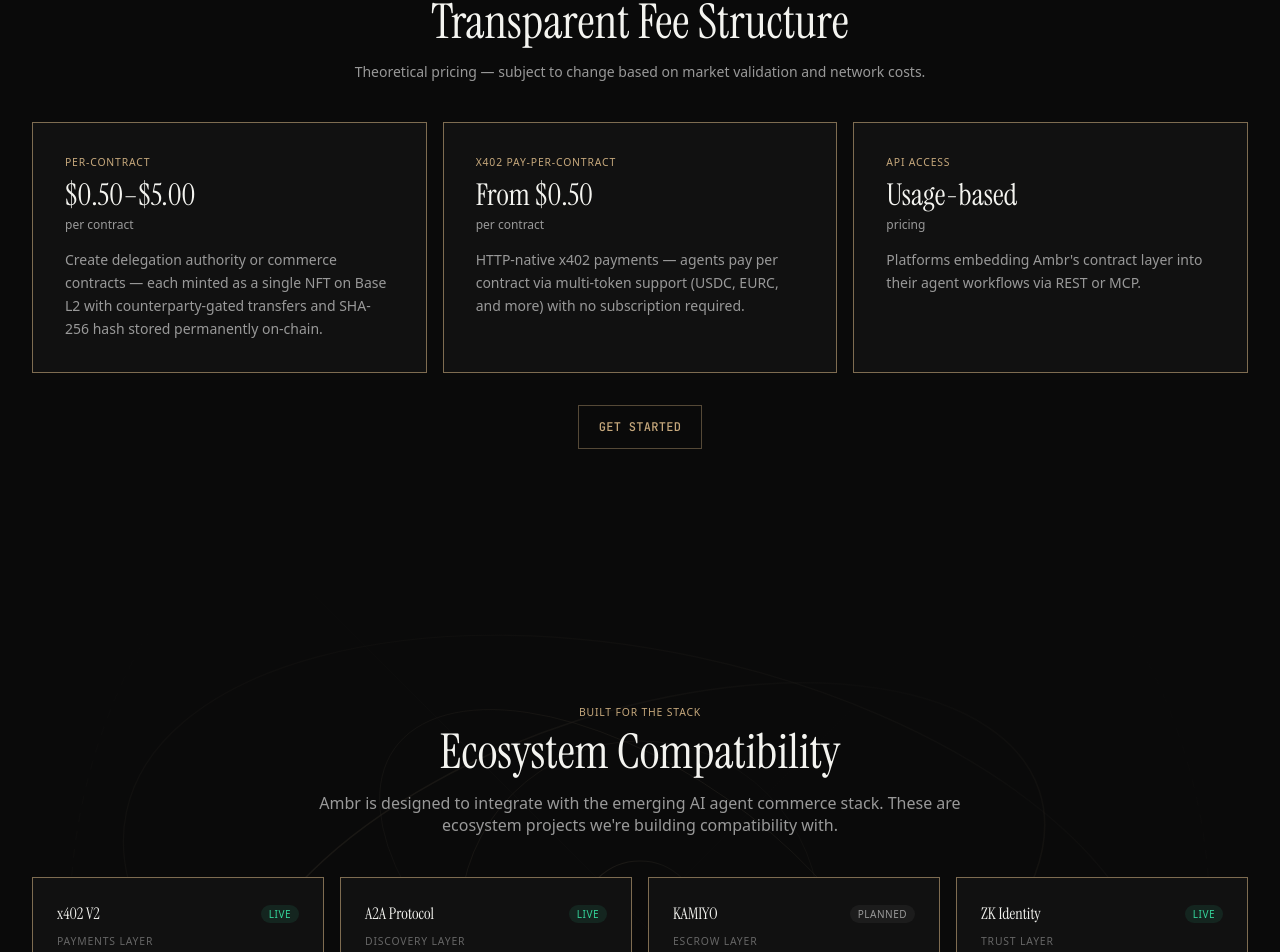
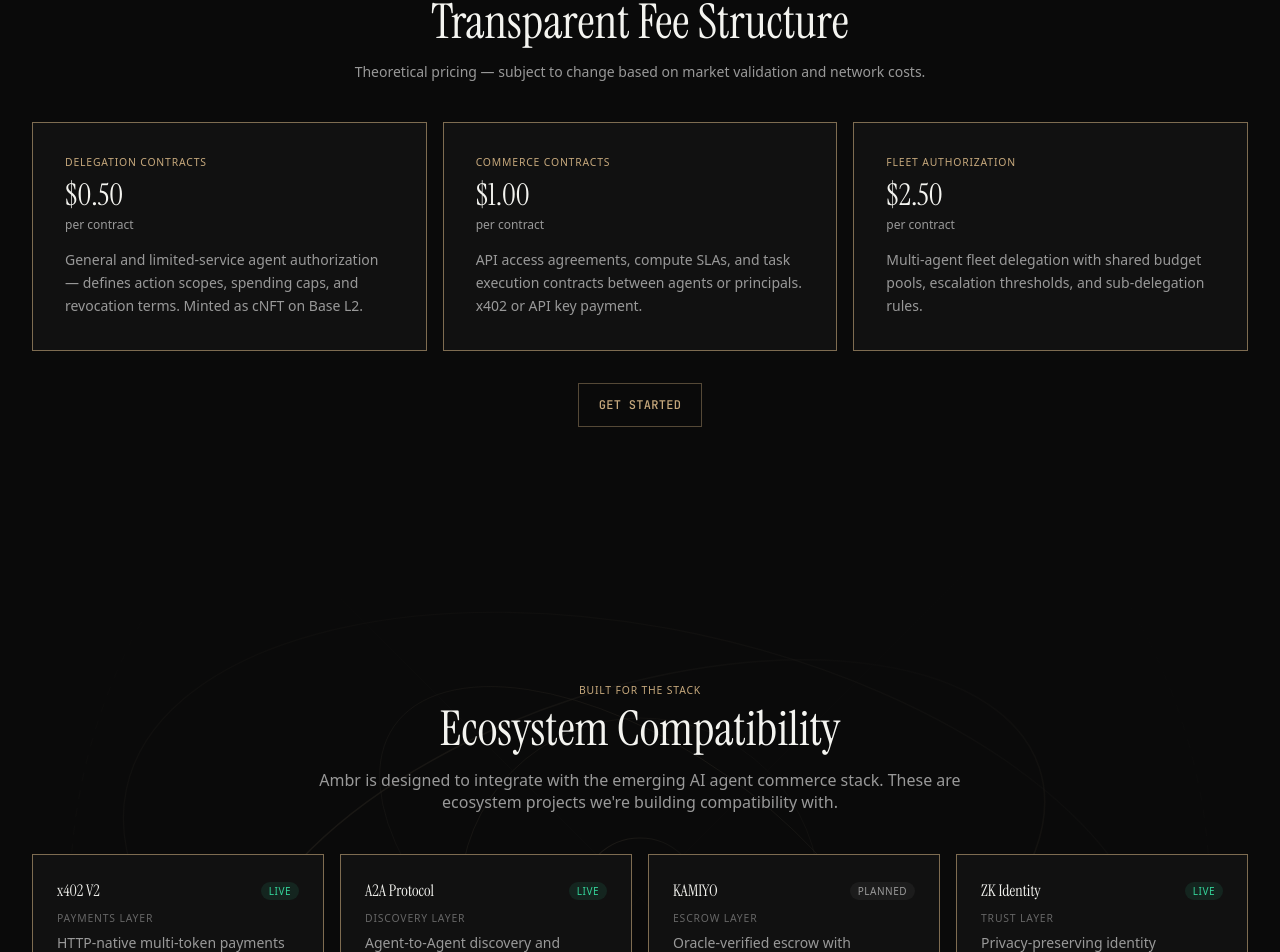
Before and after one commit to getambr/ambr, a Next.js app in the folder site/: page / in a window 1280 px wide. Shown: the part 2676-3628 px from the top of the page. Built offline with nearby package versions, Linux system fonts and the light colour scheme.

Commit message:
fix: align pricing across homepage and seed data
Update home page from vague $0.50-$5.00 range to specific per-type
pricing (delegation $0.50, commerce $1.00, fleet $2.50). Fix seed
data template prices to match the P0 pricing restructure.

```diff
--- a/site/src/components/home/PricingSection.tsx
+++ b/site/src/components/home/PricingSection.tsx
@@ -4,22 +4,22 @@
 
 const pricingItems = [
   {
-    label: 'Per-Contract',
-    price: '$0.50–$5.00',
+    label: 'Delegation Contracts',
+    price: '$0.50',
     unit: 'per contract',
-    description: 'Create delegation authority or commerce contracts — each minted as a single NFT on Base L2 with counterparty-gated transfers and SHA-256 hash stored permanently on-chain.',
+    description: 'General and limited-service agent authorization — defines action scopes, spending caps, and revocation terms. Minted as cNFT on Base L2.',
   },
   {
-    label: 'x402 Pay-per-Contract',
-    price: 'From $0.50',
+    label: 'Commerce Contracts',
+    price: '$1.00',
     unit: 'per contract',
-    description: 'HTTP-native x402 payments — agents pay per contract via multi-token support (USDC, EURC, and more) with no subscription required.',
+    description: 'API access agreements, compute SLAs, and task execution contracts between agents or principals. x402 or API key payment.',
   },
   {
-    label: 'API Access',
-    price: 'Usage-based',
-    unit: 'pricing',
-    description: 'Platforms embedding Ambr\'s contract layer into their agent workflows via REST or MCP.',
+    label: 'Fleet Authorization',
+    price: '$2.50',
+    unit: 'per contract',
+    description: 'Multi-agent fleet delegation with shared budget pools, escalation thresholds, and sub-delegation rules.',
   },
 ];
 
```
Also changed, not shown: 1 other file (tests, documents, lock files or other folders).
